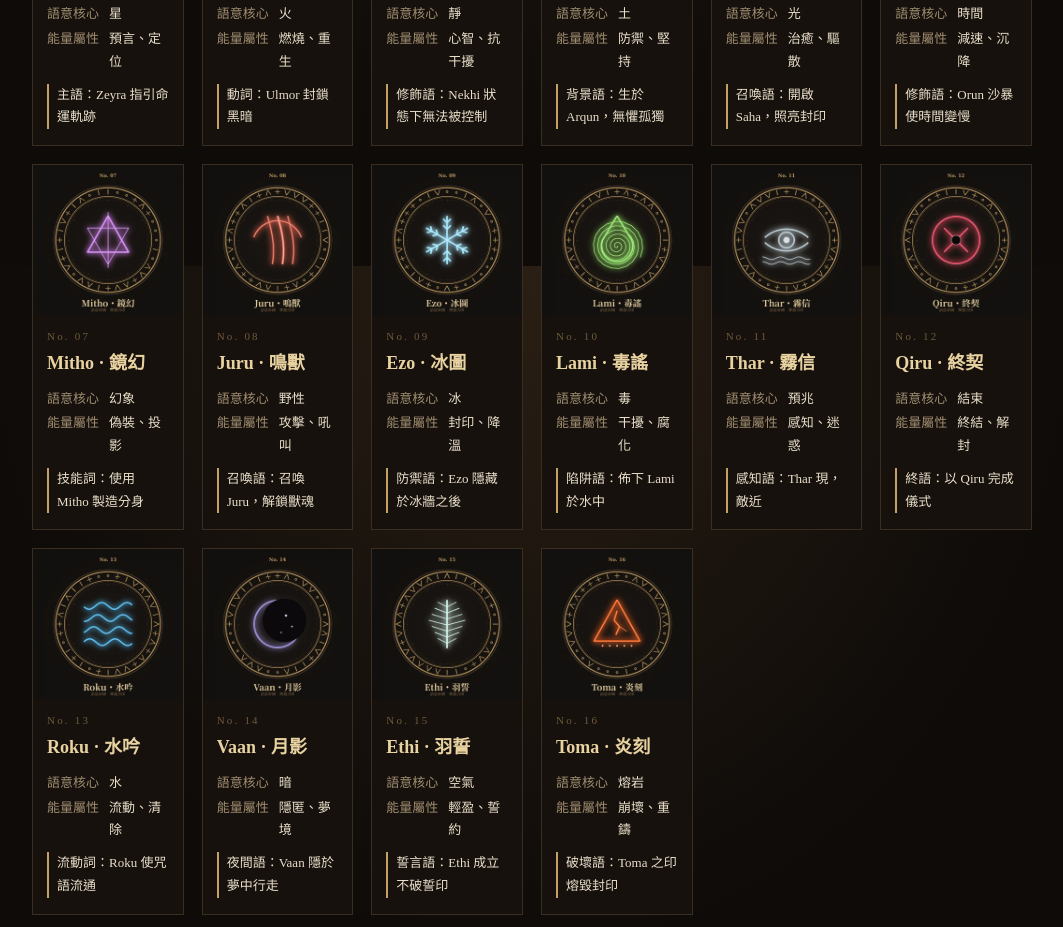
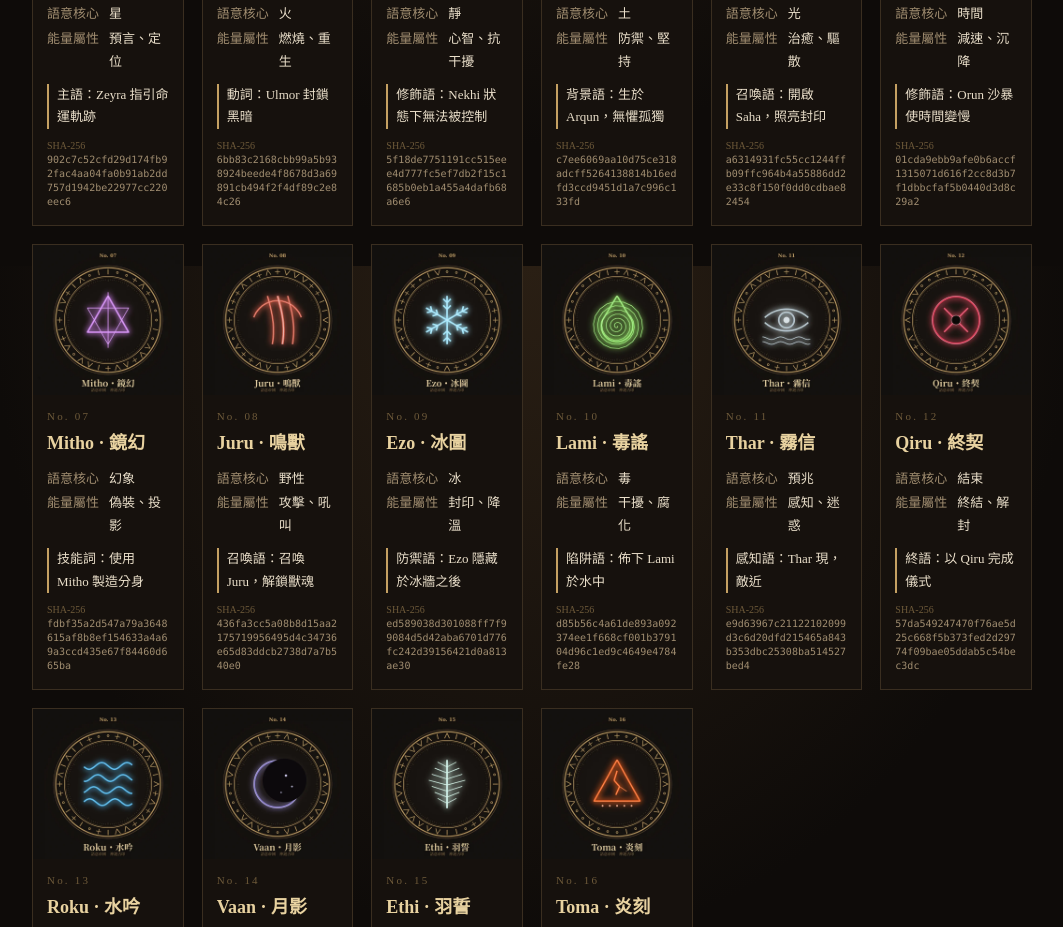
Before and after one commit to kycat2026-ui/kysemantic-vac, a plain HTML site: page godseal/index.html in a window 1280 px wide. Shown: the part 1334-2261 px from the top of the page, without its empty margins (108-1171 px from the left). Drawn offline with Linux system fonts and the light colour scheme.

Commit message:
Show each seal's image SHA-256 on the GodSeal page
Co-Authored-By: Claude Opus 5.5 <noreply@anthropic.com>
Claude-Session: https://claude.ai/code/session_01PVM9JrJD6EpLbbWbeqtjVY

```diff
--- a/godseal/index.html
+++ b/godseal/index.html
@@ -43,6 +43,8 @@
   td{padding:8px 6px;border-bottom:1px solid var(--line);vertical-align:top}
   td:first-child{color:var(--muted);white-space:nowrap;width:1%}
   code{font-family:ui-monospace,Menlo,monospace;font-size:12px;word-break:break-all;color:var(--gold-hi)}
+  .card .hash{margin-top:10px;font-size:10px;color:var(--dim);line-height:1.4}
+  .card .hash code{font-size:10px;color:var(--muted)}
   footer{padding:40px 0 64px;border-top:1px solid var(--line);color:var(--dim);font-size:13px;text-align:center}
 </style>
 </head>
@@ -114,6 +116,7 @@ const SEALS = [
  ["Ethi","羽誓","空氣","輕盈、誓約","誓言語：Ethi 成立不破誓印"],
  ["Toma","炎刻","熔岩","崩壞、重鑄","破壞語：Toma 之印熔毀封印"]
 ];
+const HASH = ["902c7c52cfd29d174fb92fac4aa04fa0b91ab2dd757d1942be22977cc220eec6", "6bb83c2168cbb99a5b938924beede4f8678d3a69891cb494f2f4df89c2e84c26", "5f18de7751191cc515eee4d777fc5ef7db2f15c1685b0eb1a455a4dafb68a6e6", "c7ee6069aa10d75ce318adcff5264138814b16edfd3ccd9451d1a7c996c133fd", "a6314931fc55cc1244ffb09ffc964b4a55886dd2e33c8f150f0dd0cdbae82454", "01cda9ebb9afe0b6accf1315071d616f2cc8d3b7f1dbbcfaf5b0440d3d8c29a2", "fdbf35a2d547a79a3648615af8b8ef154633a4a69a3ccd435e67f84460d665ba", "436fa3cc5a08b8d15aa2175719956495d4c34736e65d83ddcb2738d7a7b540e0", "ed589038d301088ff7f99084d5d42aba6701d776fc242d39156421d0a813ae30", "d85b56c4a61de893a092374ee1f668cf001b379104d96c1ed9c4649e4784fe28", "e9d63967c21122102099d3c6d20dfd215465a843b353dbc25308ba514527bed4", "57da549247470f76ae5d25c668f5b373fed2d29774f09bae05ddab5c54bec3dc", "ba318f04ad11ac22e4797c69ded662c473a26a0a51d0c90fcb9c1bd2951f11f0", "9dee60c9183e5a4056a6ad99c390460c9b662edf80aab994c3390a7598e157f5", "162c8f0ec80cc9d28ed2f437ab3c9cbc286134e5703febff75323d1c60162dc9", "0b858eaf00de4e48737cbb39dad815d82e0f07592ad9189e7173517f6c62b65e"];
 const esc = s => s.replace(/[&<>"]/g, c => ({"&":"&amp;","<":"&lt;",">":"&gt;",'"':"&quot;"}[c]));
 document.getElementById("grid").innerHTML = SEALS.map(([en, zh, core, energy, syntax], i) => {
   const n = String(i + 1).padStart(2, "0");
@@ -124,6 +127,7 @@ document.getElementById("grid").innerHTML = SEALS.map(([en, zh, core, energy, sy
       <h3>${esc(en)} · ${esc(zh)}</h3>
       <dl><dt>語意核心</dt><dd>${esc(core)}</dd><dt>能量屬性</dt><dd>${esc(energy)}</dd></dl>
       <div class="syntax">${esc(syntax)}</div>
+      <div class="hash">SHA-256<br><code>${HASH[i]}</code></div>
     </div>
   </article>`;
 }).join("");
```
